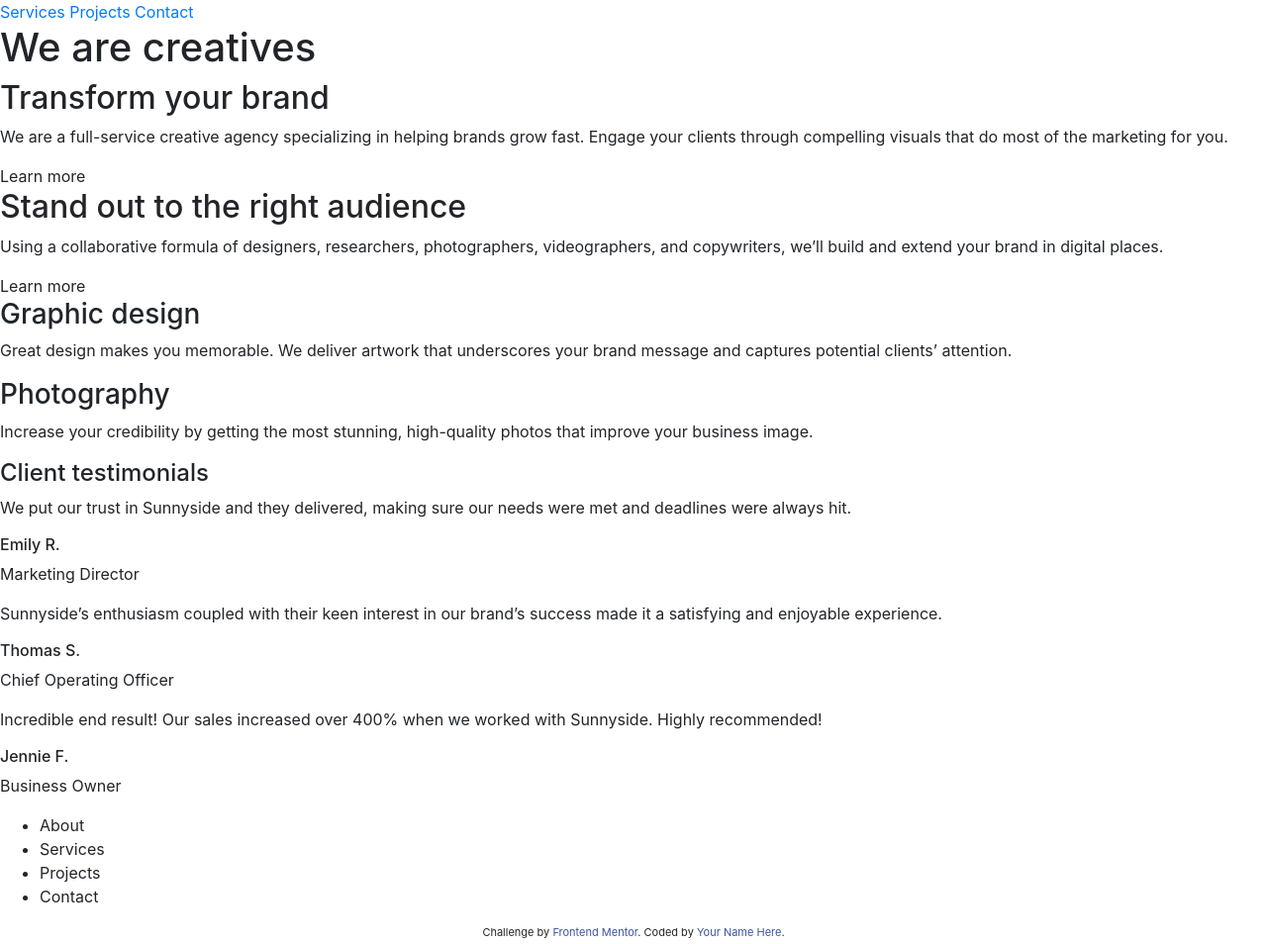
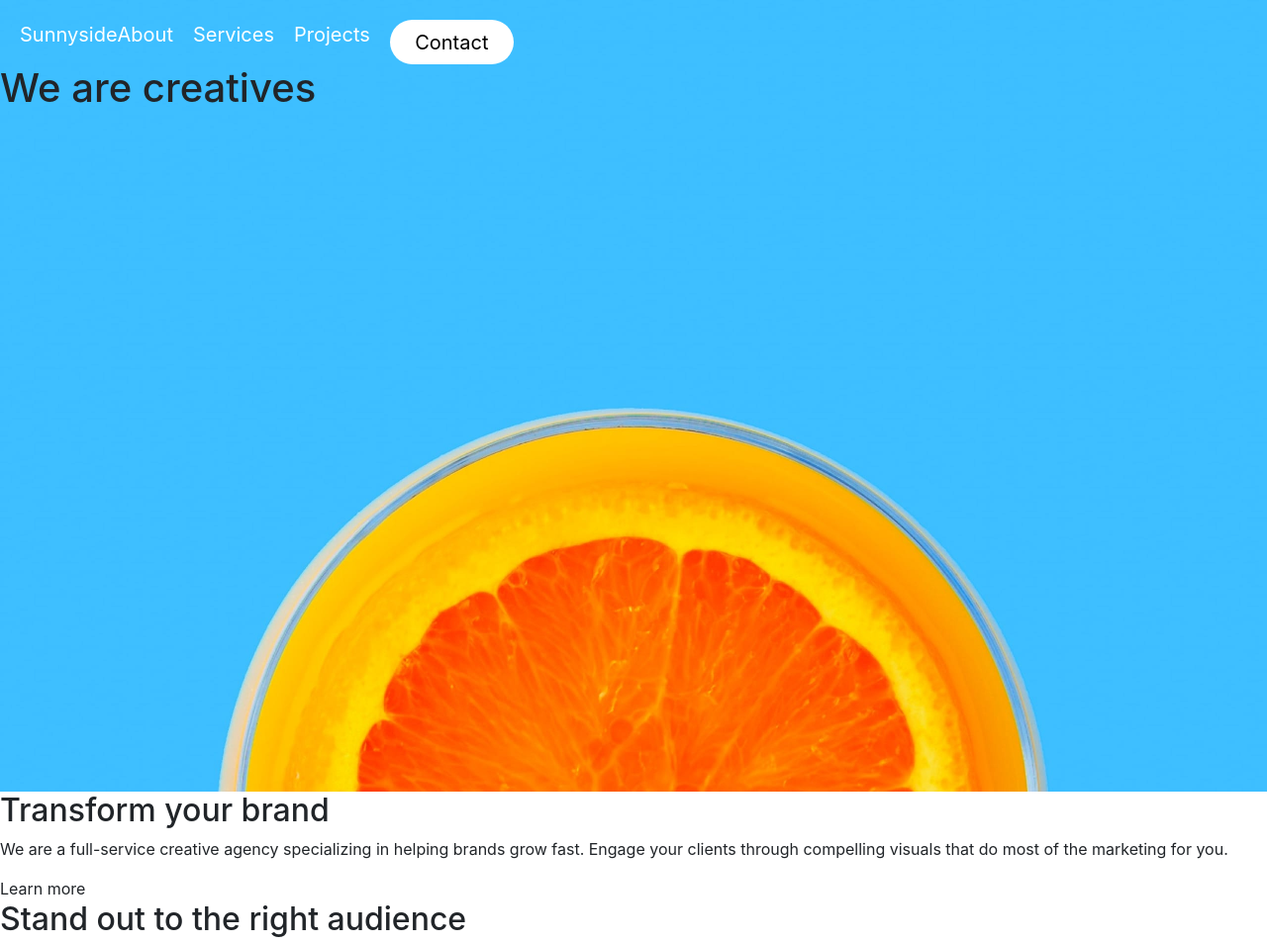
Before and after one commit to felisbertotati/Sunnyside-agency-design, a plain HTML site: page index.html in a window 1280 px wide. Shown: the top 954 px of the page at 99% size. Drawn offline with nearby package versions, Linux system fonts and the light colour scheme.

Commit message:
-added style in header

```diff
--- a/assets/style.css
+++ b/assets/style.css
@@ -1,7 +1,46 @@
-.attribution {
+/* .attribution {
   font-size: 11px;
   text-align: center;
+} */
+/* .attribution a {
+  color: hsl(228, 45%, 44%);
+} */
+
+/*hero image style.*/
+.hero-image {
+  background-image: url(./images/desktopImg/image-header.jpg);
+  background-size: cover;
+  background-position: center;
+  height: 100vh;
 }
-.attribution a {
-  color: hsl(228, 45%, 44%);
+.logo {
+  color: white;
+  padding-top: 20px;
+  padding-left: 20px;
+  font-size: 20px;
 }
+
+a {
+  color: white;
+  font-size: 20px;
+  padding-right: 20px;
+}
+
+nav {
+  padding-right: 25px;
+  padding-top: 20px;
+}
+
+.nav-button {
+  background-color: white;
+  border-radius: 50px;
+  width: 125px;
+  height: 45px;
+  border: none;
+}
+
+.nav-button:hover {
+  background-color: transparent;
+  border: 2px solid white;
+  color: white;
+}
--- a/index.html
+++ b/index.html
@@ -25,12 +25,19 @@
   </head>
   <body>
     <header>
-      <nav>
-        <a href=""> Services </a>
-        <a href=""> Projects </a>
-        <a href="">Contact </a>
-      </nav>
-      <h1>We are creatives</h1>
+      <div class="hero-image">
+        <div class="container row">
+          <div class="logo">Sunnyside</div>
+
+          <nav class="nav">
+            <a href=""> About </a>
+            <a href=""> Services </a>
+            <a href=""> Projects </a>
+            <a href=""> <button class="nav-button">Contact</button></a>
+          </nav>
+        </div>
+        <h1>We are creatives</h1>
+      </div>
     </header>
     <main>
       <div>
```
